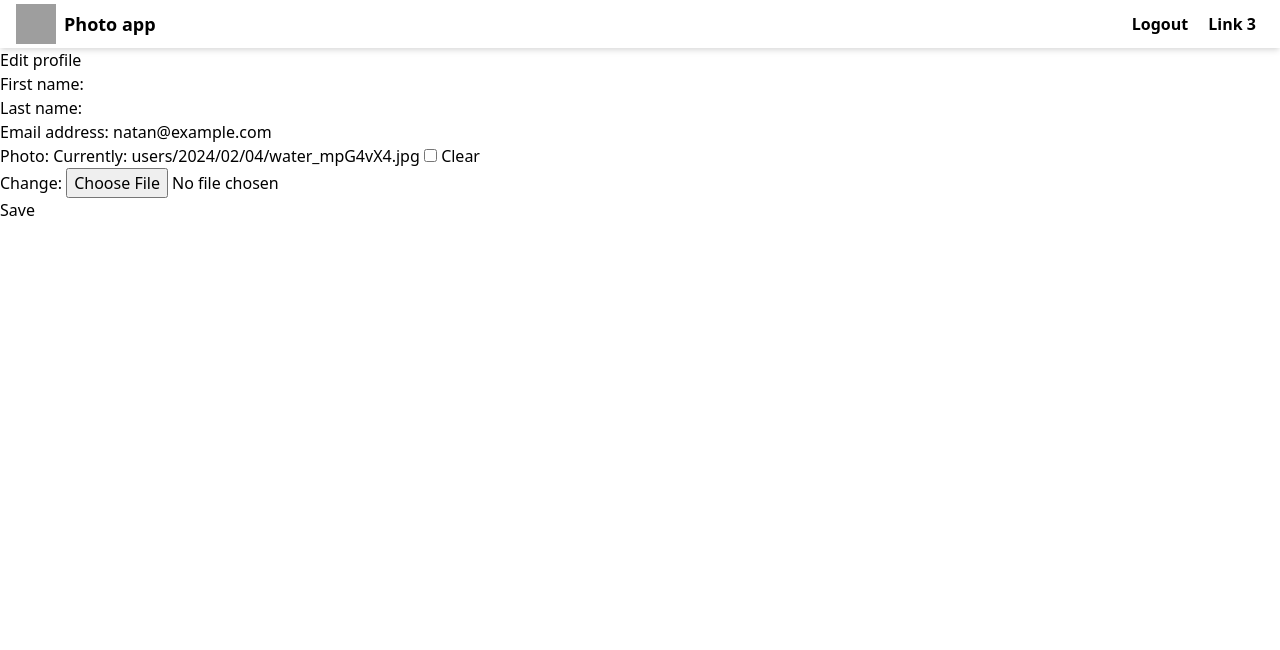
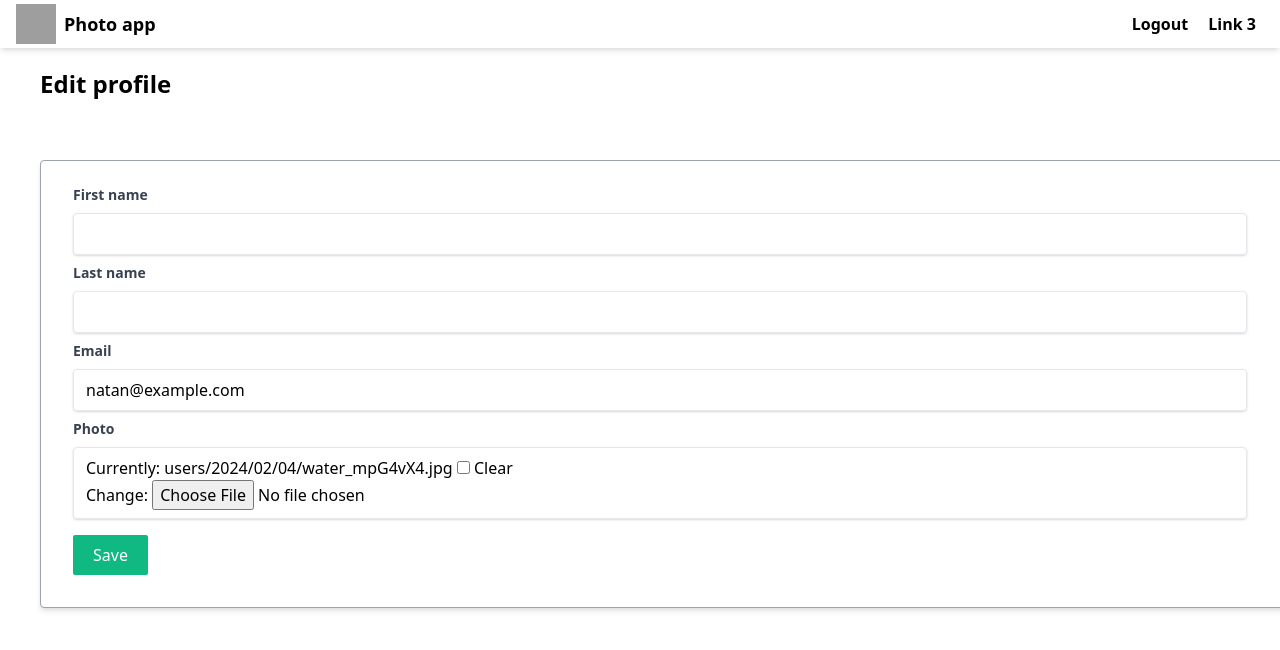
Before and after one commit to NatanVBraeckel/Django-projects, a Django app: page /users/edit/ in a window 1280 px wide. Shown: the top 650 px of the page. Run offline with Django 5.2, Linux system fonts and the light colour scheme; a user stored in the database is signed in; data comes from the database, SQL or seed files in the repository; both versions use the stored data as it was after the commit; style sheets or scripts are compiled from the project's sources; grey boxes are pictures that could not be loaded.

Commit message:
Styling edit form (185)

```diff
--- a/6_social_media/social_media/users/templates/users/edit.html
+++ b/6_social_media/social_media/users/templates/users/edit.html
@@ -1,10 +1,28 @@
 {% extends 'users/base.html' %}
 {% block body %}
-    <h2>Edit profile</h2>
-    <form method="POST" enctype="multipart/form-data">
+<h1 class="text-2xl font-bold mx-10 mt-5">Edit profile</h1>
+<div class="container py-5">
+    <form method="POST" class="bg-white shadow-md m-10 w-full rounded px-8 pt-6 pb-8 mb-4 border border-gray-400">
         {% csrf_token %}
-        {{ user_form.as_p }}
-        {{ profile_form.as_p }}
-        <button type="submit">Save</button>
+        <div class="mb-2">
+            <label class="block text-gray-700 text-sm font-bold mb-2" for="first_name">First name</label>
+            <div class="shadow appearance-none border rounded py-2 px-3 mr-10 mb-2">
+                {{ user_form.first_name }}
+            </div>
+            <label class="block text-gray-700 text-sm font-bold mb-2" for="last_name">Last name</label>
+            <div class="shadow appearance-none border rounded py-2 px-3 mr-10 mb-2">
+                {{ user_form.last_name }}
+            </div>
+            <label class="block text-gray-700 text-sm font-bold mb-2" for="email">Email</label>
+            <div class="shadow appearance-none border rounded py-2 px-3 mr-10 mb-2">
+                {{ user_form.email }}
+            </div>
+            <label class="block text-gray-700 text-sm font-bold mb-2" for="photo">Photo</label>
+            <div class="shadow appearance-none border rounded py-2 px-3 mr-10 mb-2">
+                {{ profile_form.photo }}
+            </div>
+        </div>
+        <button class="text-white bg-green-500 px-5 py-2 mt-2 rounded-sm" type="submit">Save</button>
     </form>
+</div>
 {% endblock %}
```
Also changed, not shown: 6_social_media/social_media/db.sqlite3.
